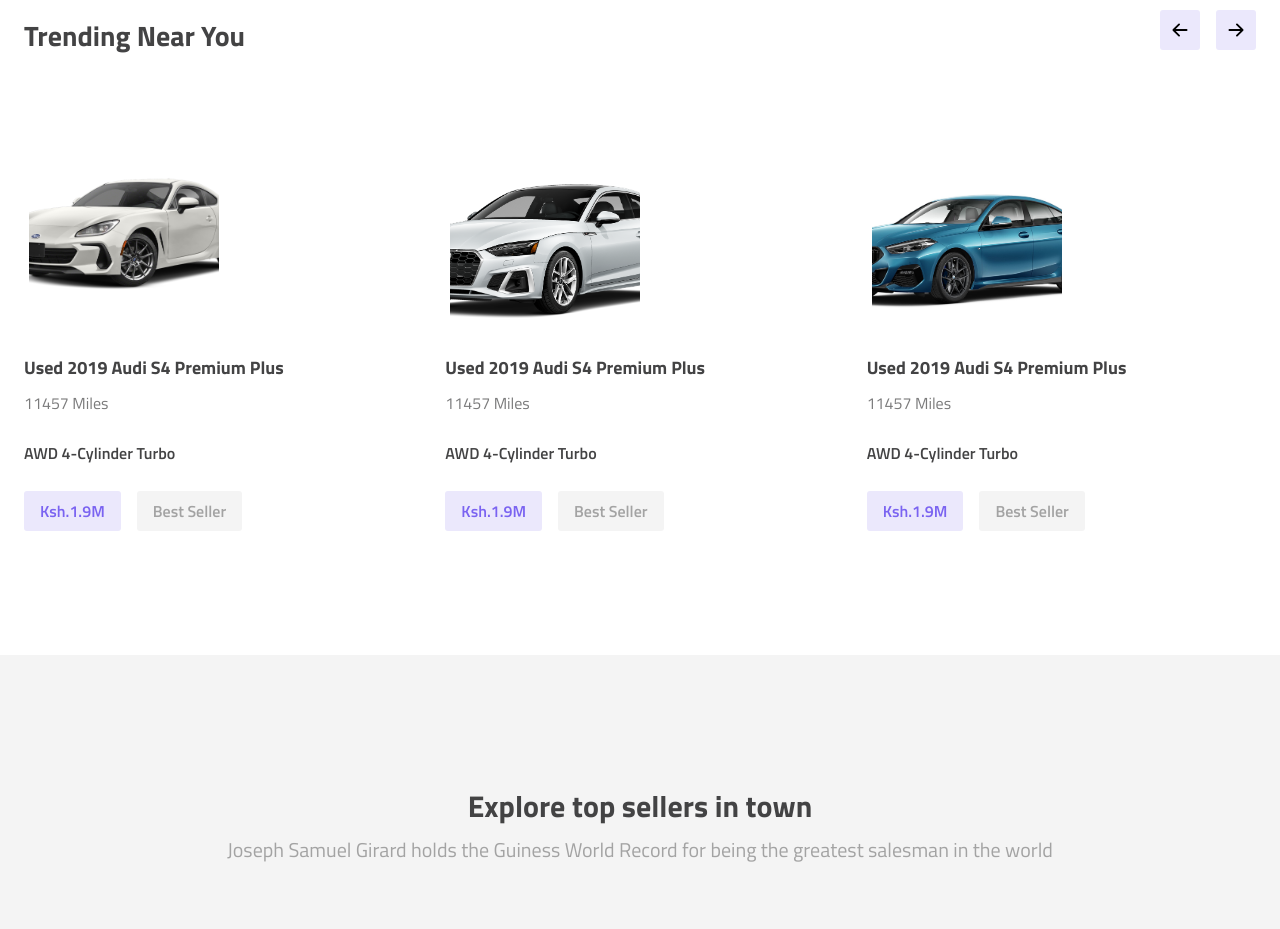
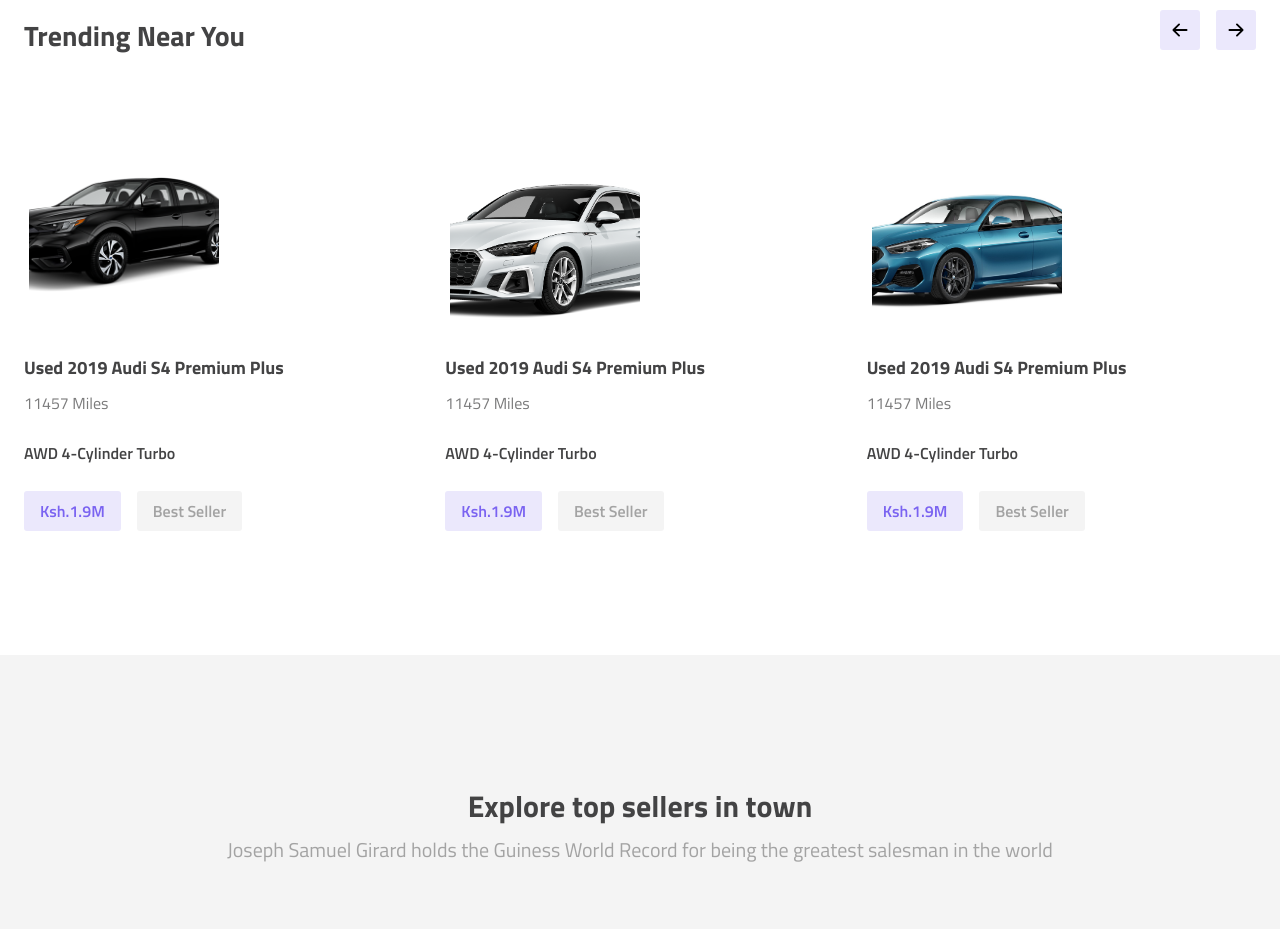
Before and after one commit to ErickOmondi97/Car-Broker-App, a React (Vite) app in the folder Car Broker App/: page / in a window 1280 px wide. Shown: the part 1400-2329 px from the top of the page. Built offline with nearby package versions, Linux system fonts and the light colour scheme.

Commit message:
I have added images to this section

```diff
--- a/Car Broker App/src/Components/Trending/Trending.jsx
+++ b/Car Broker App/src/Components/Trending/Trending.jsx
@@ -6,7 +6,7 @@ import {BsArrowLeftShort} from 'react-icons/bs';
 import {BsArrowRightShort} from 'react-icons/bs';
 
 //Imported Images
-import subaruBrz from '../../Assets/subaru-brz.png';
+import subaruLegacy from '../../Assets/subaru-legacy.png';
 import audiEtron from '../../Assets/audi etron.png';
 import bmw2Series from '../../Assets/bmw-2series.png';
 import mercedesBenzSL from '../../Assets/mercedes-SL.png';
@@ -41,7 +41,7 @@ const Trending = () => {
           {/* Single Car Div */}
           <div data-aos='fade-up' className="singleCar grid">
             <div className="imgDiv">
-              <img src={subaruBrz} alt="Subaru Brz" />
+              <img src={subaruLegacy} alt="Subaru Brz" />
             </div>
             <h5 className="carTitle">
               Used 2019 Audi S4 Premium Plus
```
